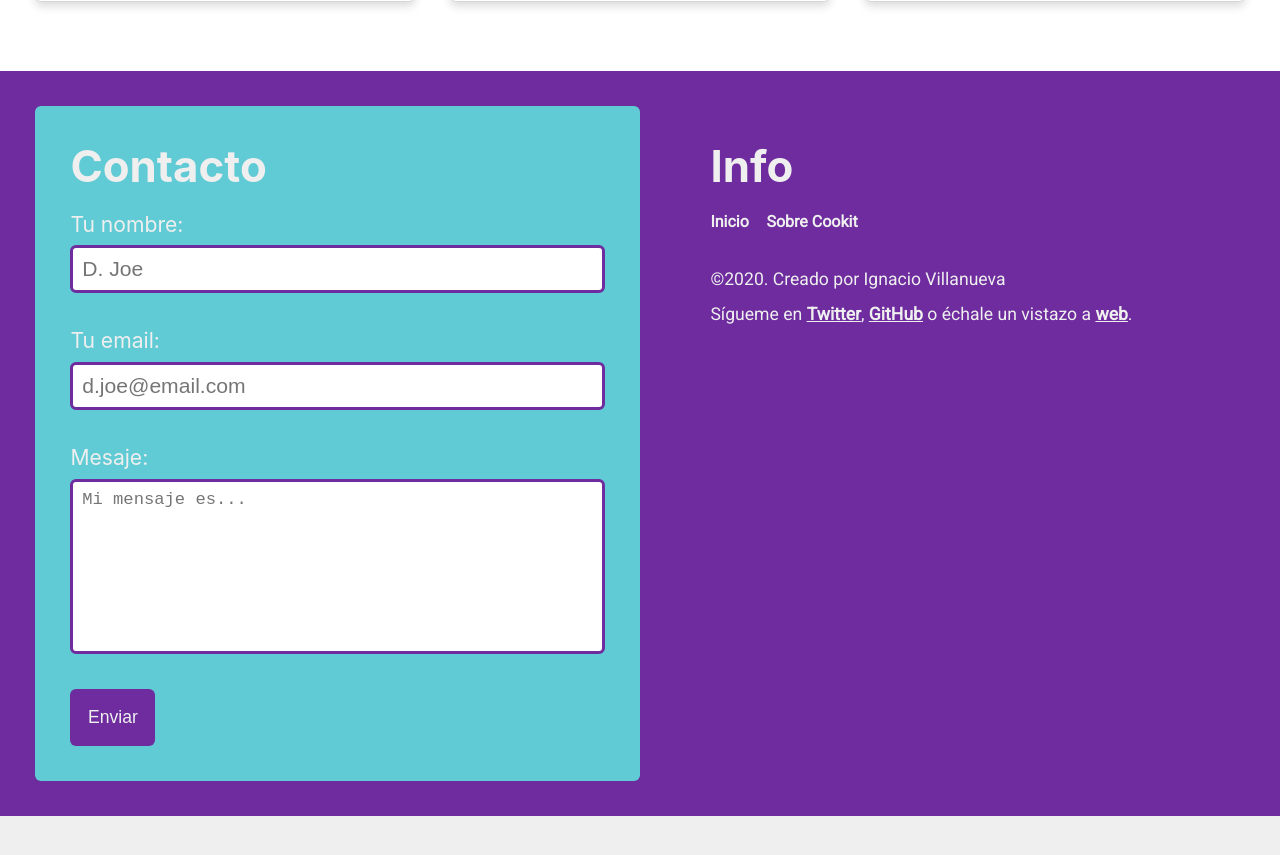
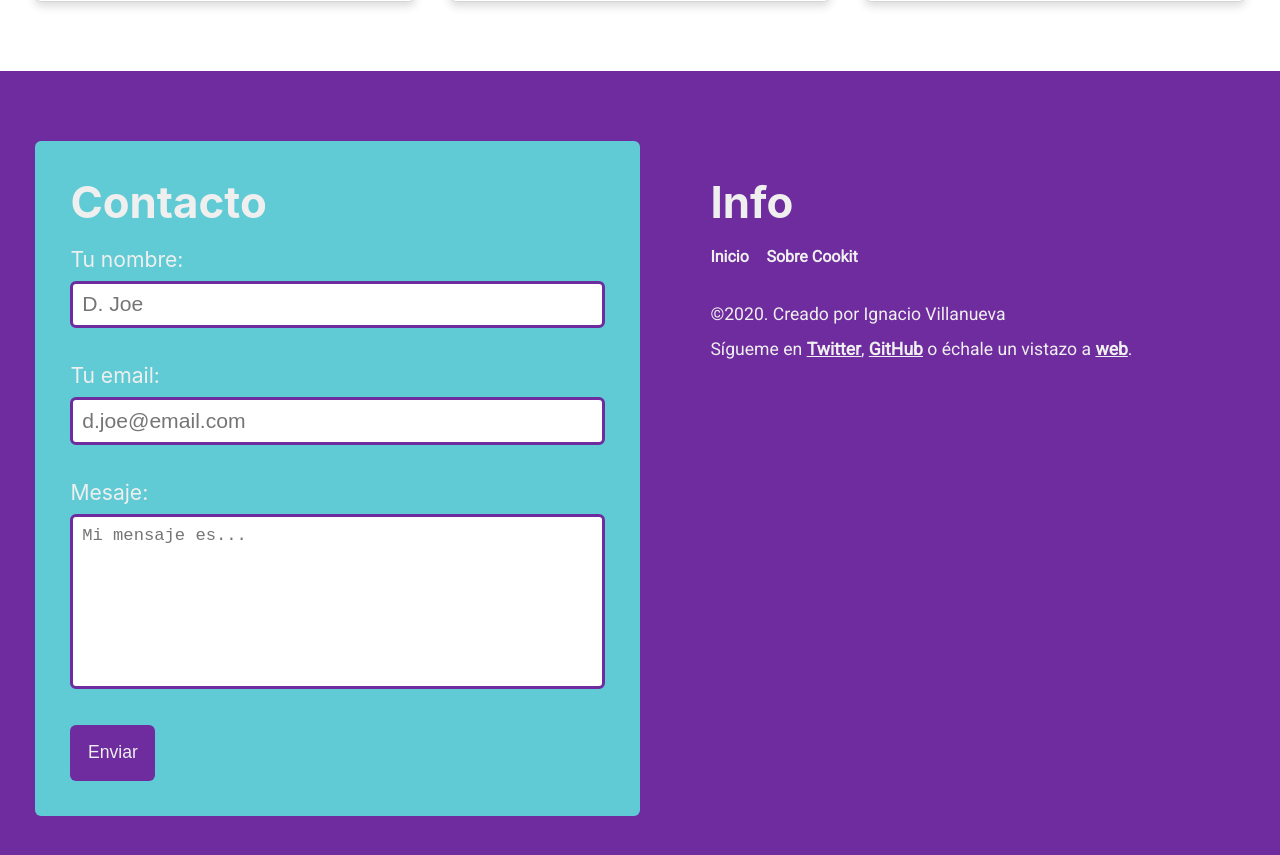
Before and after one commit to IgnaciodeNuevo/cooking, a Gatsby site: page / in a window 1280 px wide. Shown: the part 920-1775 px from the top of the page. Before the commit the page ends 1736 px from the top, so only its background shows below. Built offline with nearby package versions, Linux system fonts and the light colour scheme; Gatsby itself is replaced by a stand-in of ours; a web font is replaced by a local one.

Commit message:
Update styles

```diff
--- a/src/components/Footer.js
+++ b/src/components/Footer.js
@@ -5,10 +5,15 @@ import styled from "styled-components"
 import Menu from "./menu"
 import Contact from "./contact"
 
-const PageFooter = styled.footer`
+const FooterWrapper = styled.div`
   background: var(--color-brand-primary-dark);
   color: var(--color-base-lightest);
-  padding: var(--space-l);
+`
+
+const PageFooter = styled.footer`
+  margin: 0 auto;
+  max-width: var(--component-max-with);
+  padding: var(--space-xl) var(--space-l);
 
   @media (min-width: 80em) {
     display: flex;
@@ -70,6 +75,7 @@ const H2 = styled.h2`
 `
 
 const Footer = ({ author, twitter, github, web }) => (
+  <FooterWrapper>
     <PageFooter>
       <Contact />
       <div>
@@ -95,6 +101,7 @@ const Footer = ({ author, twitter, github, web }) => (
         </InfoWrapper>
       </div>
     </PageFooter>
+  </FooterWrapper>
 )
 
 Footer.propTypes = {
--- a/src/components/Menu.js
+++ b/src/components/Menu.js
@@ -13,7 +13,7 @@ const StyledLink = styled(props => <Link {...props} />)`
   display: block;
   margin-bottom: var(--space-m);
   font-weight: 800;
-  font-feature-settings: "c2sc","smcp";
+  font-feature-settings: "c2sc", "smcp";
   font-variant-caps: opentype-all-opentype-small-caps;
 
   @media (min-width: 33.75em) {
```
Also changed, not shown: src/components/Contact.js (indentation only). Lines whose indentation alone changed are shown as unchanged.
